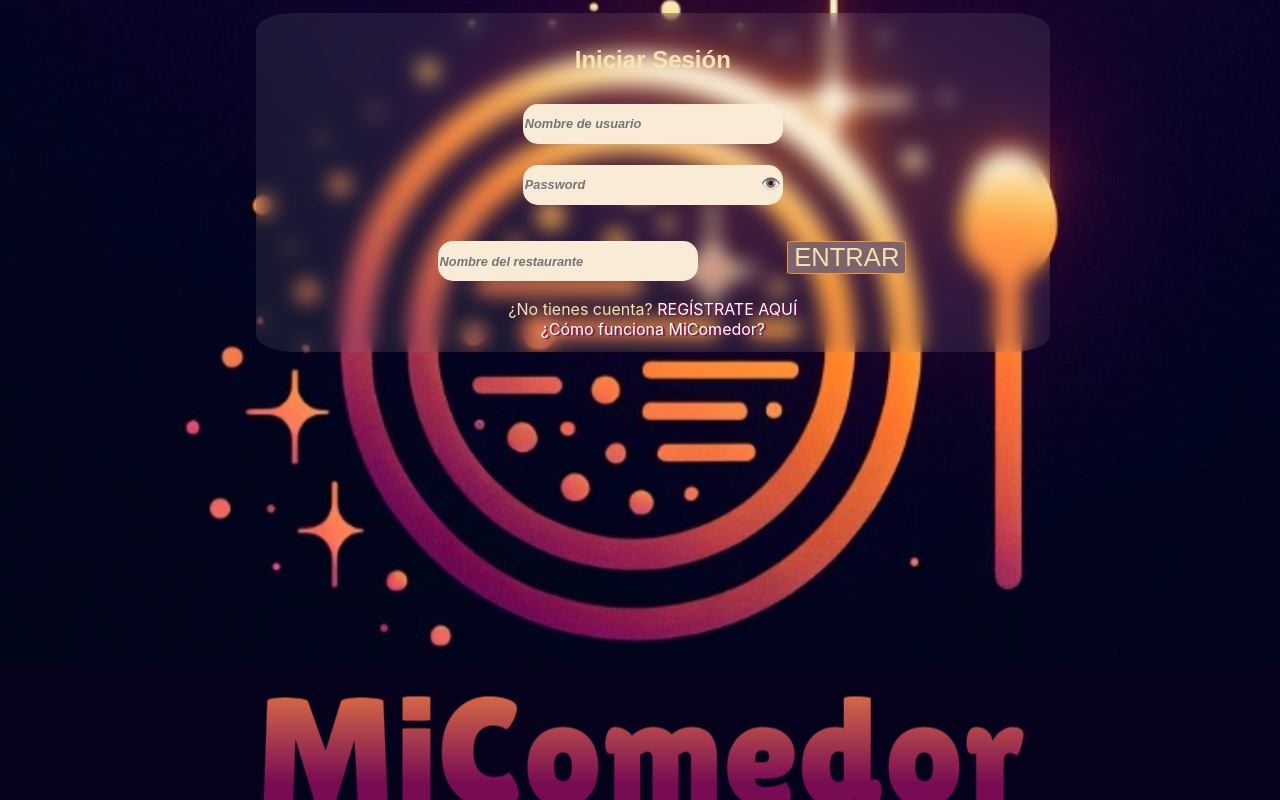
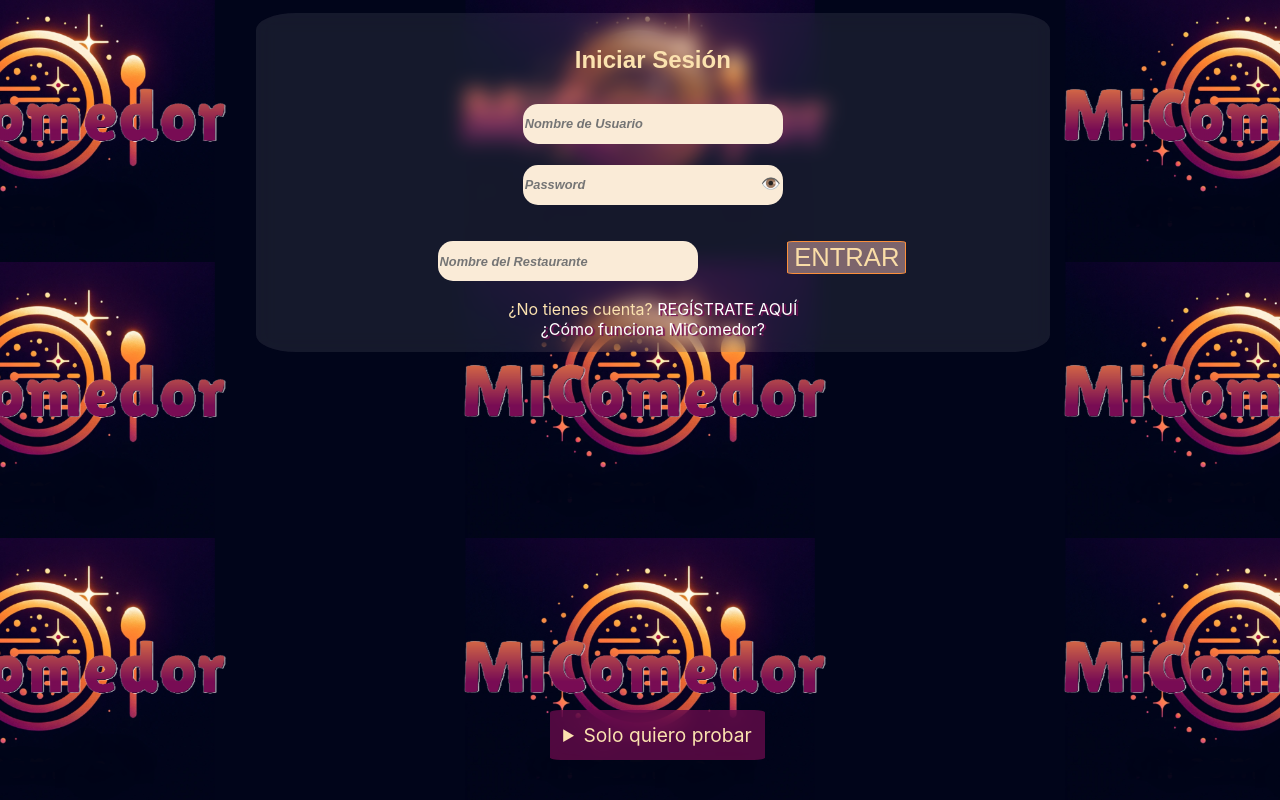
Before and after one commit to Angeluz99/client-MiComedor, a React (Create React App) app: page / in a window 1280 px wide. Built offline with nearby package versions, Linux system fonts and the light colour scheme; a web font is replaced by a local one.

Commit message:
pruebausuariot

```diff
--- a/src/Login.js
+++ b/src/Login.js
@@ -57,7 +57,7 @@ function Login() {
                         type="text"
                         value={username}
                         onChange={(e) => setUsername(e.target.value)}
-                        placeholder="Nombre de usuario"
+                        placeholder="Nombre de Usuario"
                         required
                     />
                     <div className='passwordDiv'>
@@ -76,7 +76,7 @@ function Login() {
                         type="text"
                         value={restaurantName}
                         onChange={(e) => setRestaurantName(e.target.value)}
-                        placeholder="Nombre del restaurante"
+                        placeholder="Nombre del Restaurante"
                         required
                     />
                     <button type="submit">ENTRAR</button>
@@ -88,6 +88,13 @@ function Login() {
                 <FooterDisplay className='outFooter' />
             </div>
 
+            <details className='pruebas'>
+                <summary>Solo quiero probar</summary>
+                <p>~ test-usuario</p>
+                <p>~ testpassword</p>
+                <p>~ testrestaurant</p>
+            </details>
+
         </div>
     );
 }
--- a/src/Register.js
+++ b/src/Register.js
@@ -16,7 +16,6 @@ function Register() {
 
     const handleSubmit = async (event) => {
         event.preventDefault();
-
         // Trim input values before submission
         const trimmedUsername = username.trim();
         const trimmedEmail = email.trim();
--- a/src/styles.css
+++ b/src/styles.css
@@ -24,9 +24,10 @@ body, html {
   padding: 0;
   height: 100vh;
   width: 100vw;
-  background-image: url('../public/images/logo.png');
+  background-image: url('../public/images/backLogo.png');
+  /* background-size: */
   background-position: center;
-  background-repeat: repeat;
+  background-size: 600px;
   overflow: hidden;
   box-sizing: border-box;
 
@@ -123,6 +124,20 @@ right: 15vw;
     height: fit-content;
 }
 
+.pruebas{
+    position: absolute;
+    color: var(--clear);
+    font-size: 5vw;
+    bottom: 15vh;
+    padding: 2vw;
+    left: 30vw;
+    border-radius: 5%;
+    color:var(--clear);
+    background-color: var(--tpurple);
+    backdrop-filter: blur(10px);
+
+}
+
 
 @media only screen and (min-width: 768px) {
 
@@ -137,6 +152,15 @@ right: 15vw;
         margin: .8vw 5vw;
         height: 5vw;
     }
+    .pruebas{
+
+        font-size: 1.5vw;
+        bottom: 5vh;
+        padding: 1vw;
+        left: 43vw;
+
+
+    }
 
 
 }
@@ -145,9 +169,8 @@ right: 15vw;
 
     .wrapper {
 
-        background-position: center;
-        background-repeat: repeat-y;
-        height: 100vh;
+        background-position:center;
+        background-size: 600px;
     }
     .formRegister{
         margin-top: 1vw;
@@ -377,7 +400,7 @@ main{
     grid-area: 3/2/6/5;
     background-image: url('../public/images/backcook.jpg');
     background-repeat: repeat;
-    scrollbar-color:  var(--tpurple) var(--peach);
+    scrollbar-color: rgba(120, 12, 84, 0.26)  var(--peach);
     scrollbar-width:thin;
     overflow: auto ;
 
@@ -601,6 +624,7 @@ footer img{
     .dishCard {
         font-size: 3vw;
     }
+
 
     nav div:hover{
         scale: 1.1;
```
Also changed, not shown: public/images/backLogo.png (added), public/images/logo.png.
